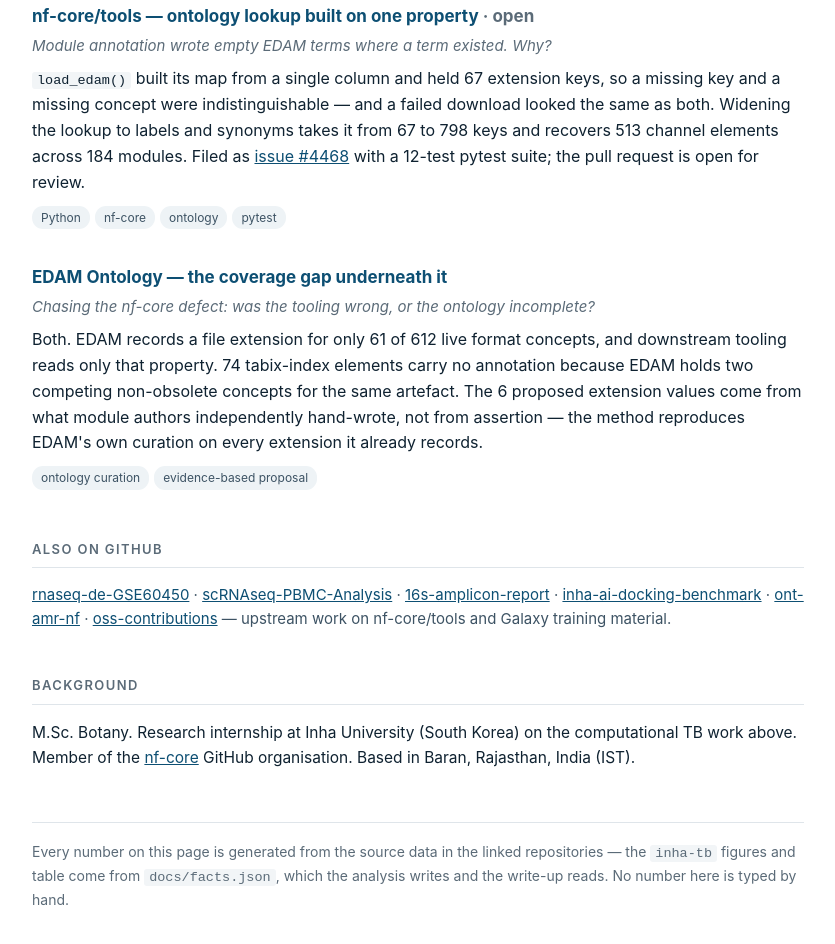
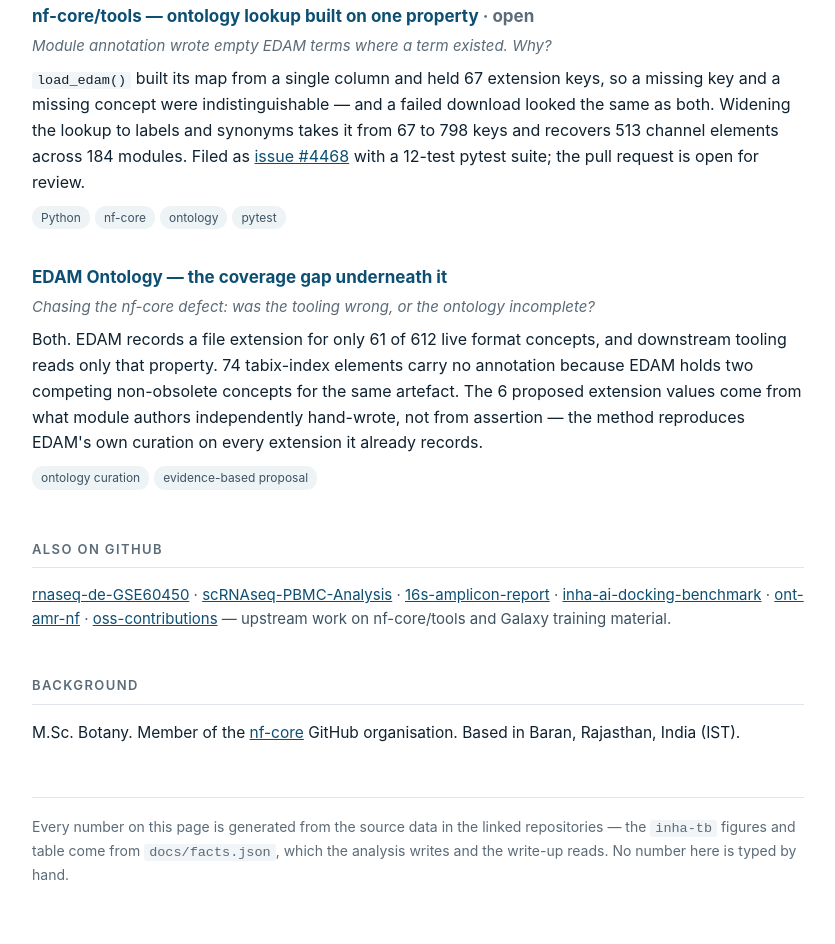
Before and after one commit to TilakSharma07/TilakSharma07.github.io, a plain HTML site: page index.html in a window 1280 px wide. Shown: the part 5373-6317 px from the top of the page, without its empty margins (222-1057 px from the left). Drawn offline with Linux system fonts and the light colour scheme.

Commit message:
Remove the Inha University internship line from Background

```diff
--- a/index.html
+++ b/index.html
@@ -216,8 +216,7 @@ records.</p>
 — upstream work on nf-core/tools and Galaxy training material.</p>
 
 <h2>Background</h2>
-<p style="font-size:15.5px">M.Sc. Botany. Research internship at Inha University (South Korea)
-on the computational TB work above. Member of the <a href="https://github.com/nf-core" style="color:var(--accent)">nf-core</a> GitHub organisation. Based in Baran, Rajasthan, India (IST).</p>
+<p style="font-size:15.5px">M.Sc. Botany. Member of the <a href="https://github.com/nf-core" style="color:var(--accent)">nf-core</a> GitHub organisation. Based in Baran, Rajasthan, India (IST).</p>
 
 <p class="foot">Every number on this page is generated from the source data in the linked
 repositories — the <code>inha-tb</code> figures and table come from
```
